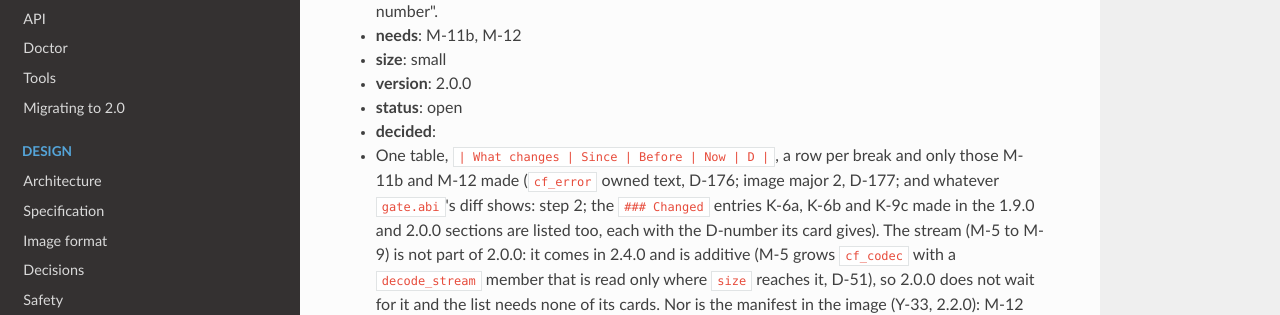
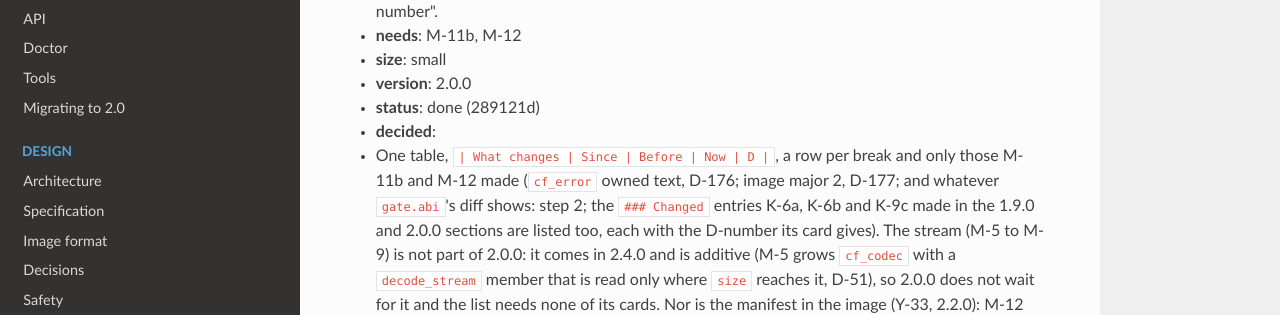
Before and after one commit to develooper1994/configforge, an MkDocs documentation site: the page built from docs/plan/M-maintainer.md, in a window 1280 px wide and 900 px high, scrolled down 21889 px. Shown: the part 160-475 px from the top of the window. Built offline with MkDocs 1.6.1, drawn with Linux system fonts in a browser that asks for light colours.

Commit message:
Plan: M-13 done (289121d)
Co-Authored-By: Claude Opus 5.5 <noreply@anthropic.com>

```diff
--- a/docs/plan/M-maintainer.md
+++ b/docs/plan/M-maintainer.md
@@ -374,7 +374,7 @@ ACCEPT-LINUX, ACCEPT-WINDOWS and ACCEPT-CI, plus the card's own check.
 * **needs**: M-11b, M-12
 * **size**: small
 * **version**: 2.0.0
-* **status**: open
+* **status**: done (289121d)
 * **decided**:
   * One table, `| What changes | Since | Before | Now | D |`, a row per break and only those M-11b and M-12 made (`cf_error` owned text, D-176; image major 2, D-177; and whatever `gate.abi`'s diff shows: step 2; the `### Changed` entries K-6a, K-6b and K-9c made in the 1.9.0 and 2.0.0 sections are listed too, each with the D-number its card gives). The stream (M-5 to M-9) is not part of 2.0.0: it comes in 2.4.0 and is additive (M-5 grows `cf_codec` with a `decode_stream` member that is read only where `size` reaches it, D-51), so 2.0.0 does not wait for it and the list needs none of its cards. Nor is the manifest in the image (Y-33, 2.2.0): M-12 reserves its place in the header, so it breaks nothing later. M-10 (the sizing interface) and M-11a add and break nothing.
   * The version is bumped by `scripts/release/version.cmake` with the argument its header comment documents (`Cargo.toml:3`, `pyproject.toml:7` and the rest are its job), never by hand. **The tag is not a step of this card** (docs/Plan.md, "For the maintainer": the organiser tags a milestone whose cards are done with CI green).
```
Also changed, not shown: docs/Plan.md (+1 -1 lines).
